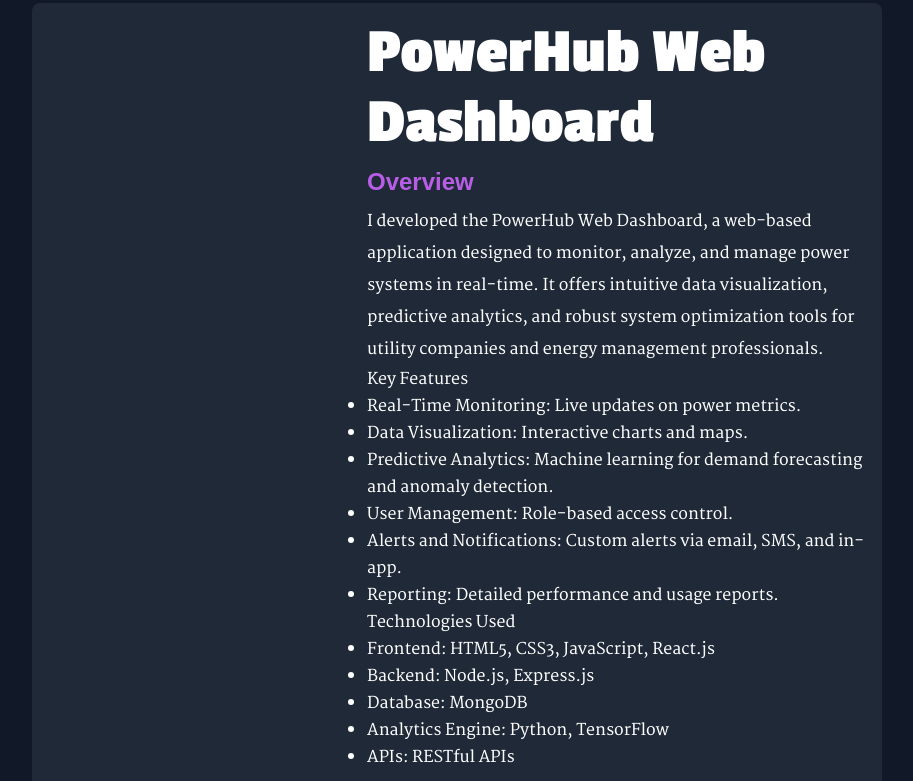
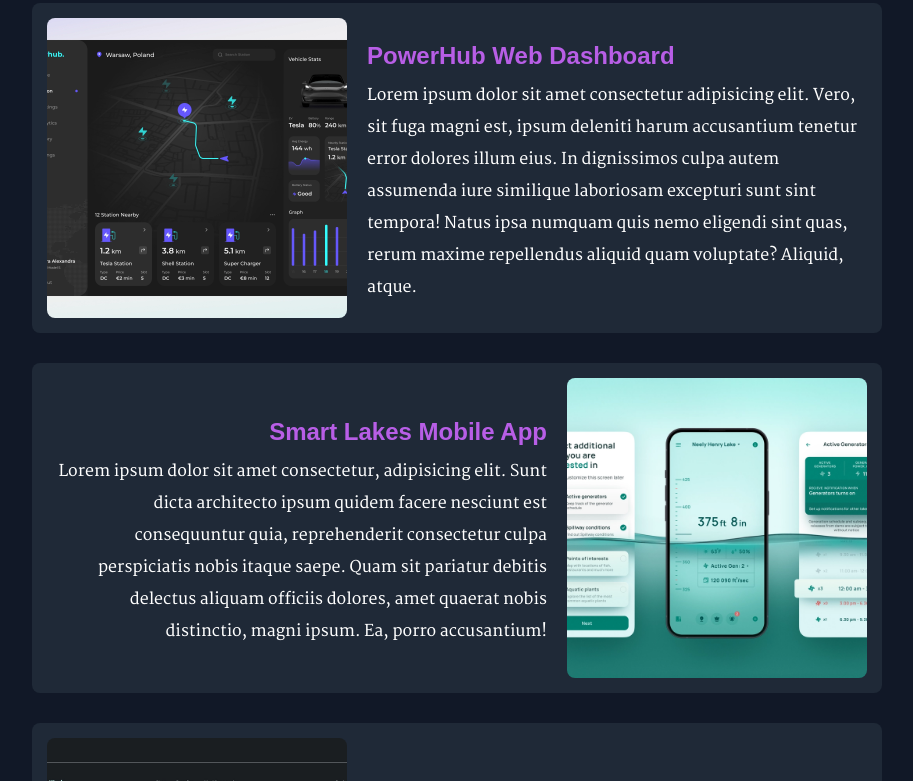
Before and after one commit to seven-smile/Portfolio, a plain HTML site: page index-2.html in a window 1280 px wide. Shown: the part 1793-2574 px from the top of the page, without its empty margins (183-1096 px from the left). Drawn offline with Linux system fonts and the light colour scheme; a web font is replaced by a local one.

Commit message:
fial touches

```diff
--- a/index-2.html
+++ b/index-2.html
@@ -108,29 +108,17 @@
             <img src="images/powerhub.jpg" alt="powerhub web dashboard" />
           </div>
           <div class="p-info">
-            <h1>PowerHub Web Dashboard</h1>
-    <h3>Overview</h3>
-    <p>I developed the PowerHub Web Dashboard, a web-based application designed to monitor, analyze, and manage power systems in real-time. It offers intuitive data visualization, predictive analytics, and robust system optimization tools for utility companies and energy management professionals.</p>
-
-    <h4>Key Features</h4>
-    <ul>
-        <li><strong>Real-Time Monitoring:</strong> Live updates on power metrics.</li>
-        <li><strong>Data Visualization:</strong> Interactive charts and maps.</li>
-        <li><strong>Predictive Analytics:</strong> Machine learning for demand forecasting and anomaly detection.</li>
-        <li><strong>User Management:</strong> Role-based access control.</li>
-        <li><strong>Alerts and Notifications:</strong> Custom alerts via email, SMS, and in-app.</li>
-        <li><strong>Reporting:</strong> Detailed performance and usage reports.</li>
-    </ul>
-
-    <h4>Technologies Used</h4>
-    <ul>
-        <li><strong>Frontend:</strong> HTML5, CSS3, JavaScript, React.js</li>
-        <li><strong>Backend:</strong> Node.js, Express.js</li>
-        <li><strong>Database:</strong> MongoDB</li>
-        <li><strong>Analytics Engine:</strong> Python, TensorFlow</li>
-        <li><strong>APIs:</strong> RESTful APIs</li>
-    </ul>
-
+            <h3>PowerHub Web Dashboard</h3>
+            <p>
+              Lorem ipsum dolor sit amet consectetur adipisicing elit. Vero, sit
+              fuga magni est, ipsum deleniti harum accusantium tenetur error
+              dolores illum eius. In dignissimos culpa autem assumenda iure
+              similique laboriosam excepturi sunt sint tempora! Natus ipsa
+              numquam quis nemo eligendi sint quas, rerum maxime repellendus
+              aliquid quam voluptate? Aliquid, atque.
+            </p>
+          </div>
+        </div>
 
         <!-- Item 2 -->
         <div class="p-item">
```
